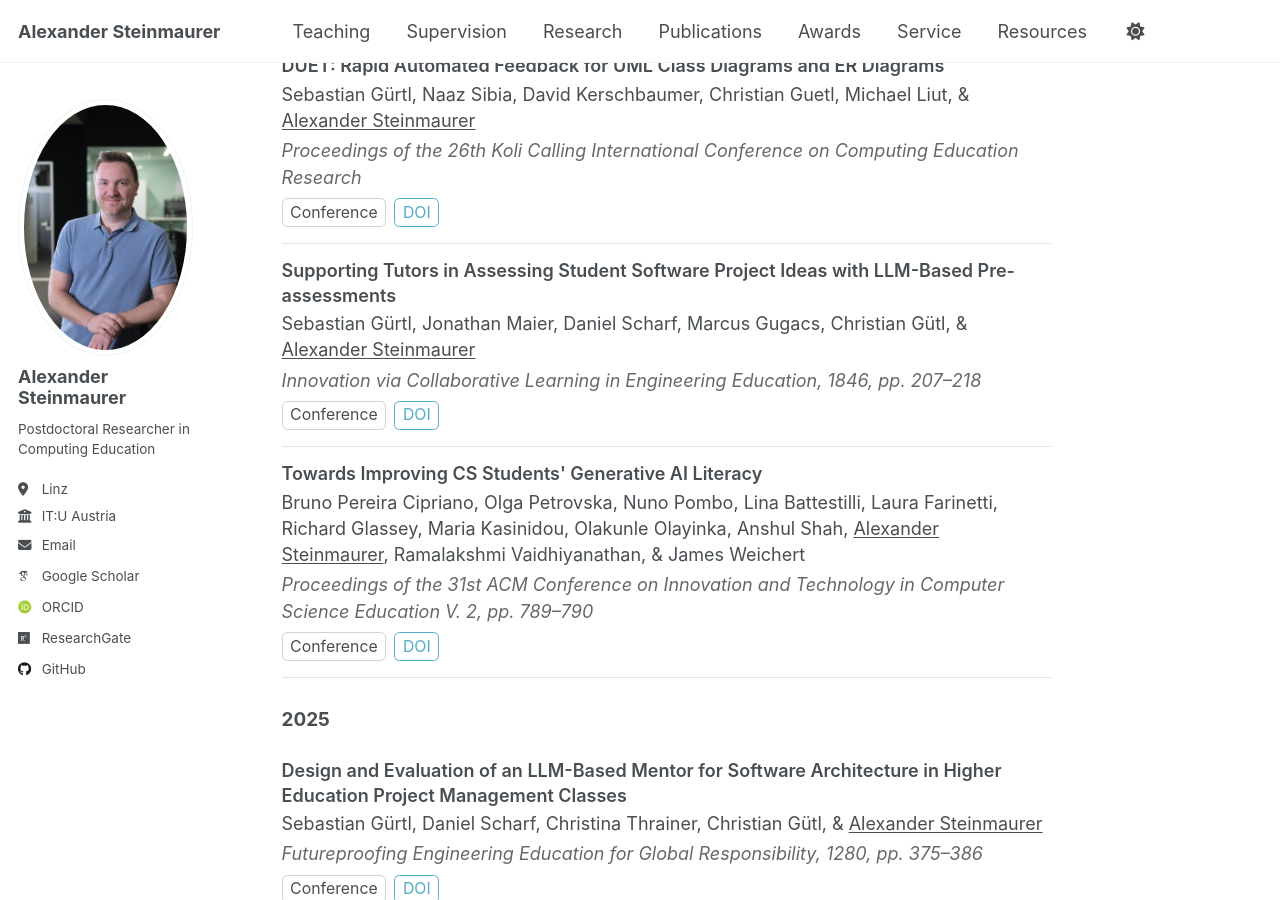
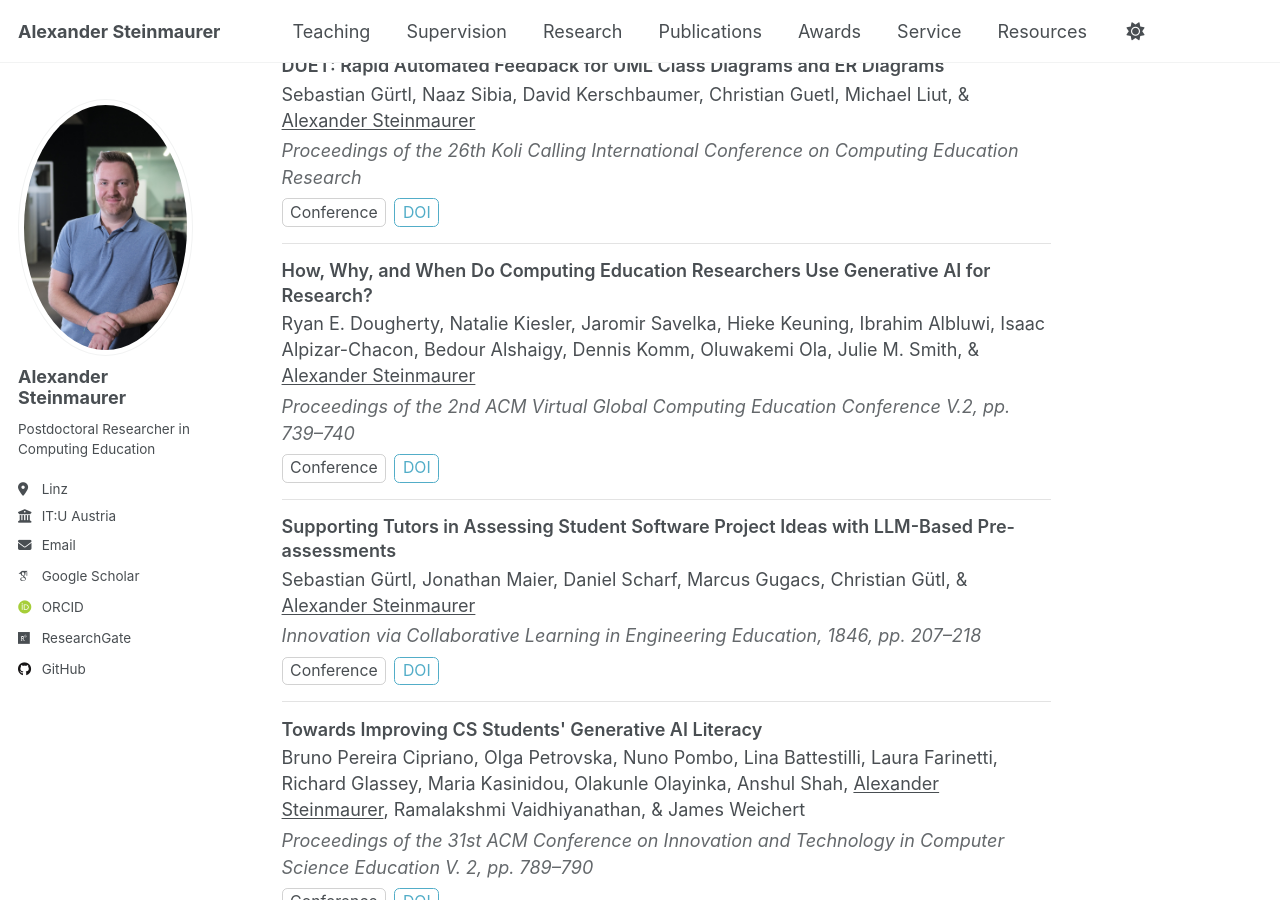
Before and after one commit to xstone93/xstone93.github.io, a Jekyll site: the page built from _pages/publications.md, in a window 1280 px wide and 900 px high, scrolled down 980 px. Built offline with Jekyll 4.4.1, drawn with Linux system fonts in a browser that asks for light colours; some web fonts are replaced; a script that is not in the unit is left out.

Commit message:
Update generated publication outputs

```diff
--- a/_includes/publications-generated.html
+++ b/_includes/publications-generated.html
@@ -36,6 +36,15 @@
   <div class="publication-footer">
     <span class="publication-type">Conference</span>
     <span class="publication-links"><a class="pub-link" href="https://doi.org/10.1145/3856208.3856211">DOI</a></span>
+  </div>
+</article>
+<article class="publication-item">
+  <div class="publication-title">How, Why, and When Do Computing Education Researchers Use Generative AI for Research?</div>
+  <div class="publication-authors">Ryan E. Dougherty, Natalie Kiesler, Jaromir Savelka, Hieke Keuning, Ibrahim Albluwi, Isaac Alpizar-Chacon, Bedour Alshaigy, Dennis Komm, Oluwakemi Ola, Julie M. Smith, &amp; <span class="publication-own-name">Alexander Steinmaurer</span></div>
+  <div class="publication-venue">Proceedings of the 2nd ACM Virtual Global Computing Education Conference V.2, pp. 739–740</div>
+  <div class="publication-footer">
+    <span class="publication-type">Conference</span>
+    <span class="publication-links"><a class="pub-link" href="https://doi.org/10.1145/3795860.3831046">DOI</a></span>
   </div>
 </article>
 <article class="publication-item">
```
Also changed, not shown: 1 other file.
